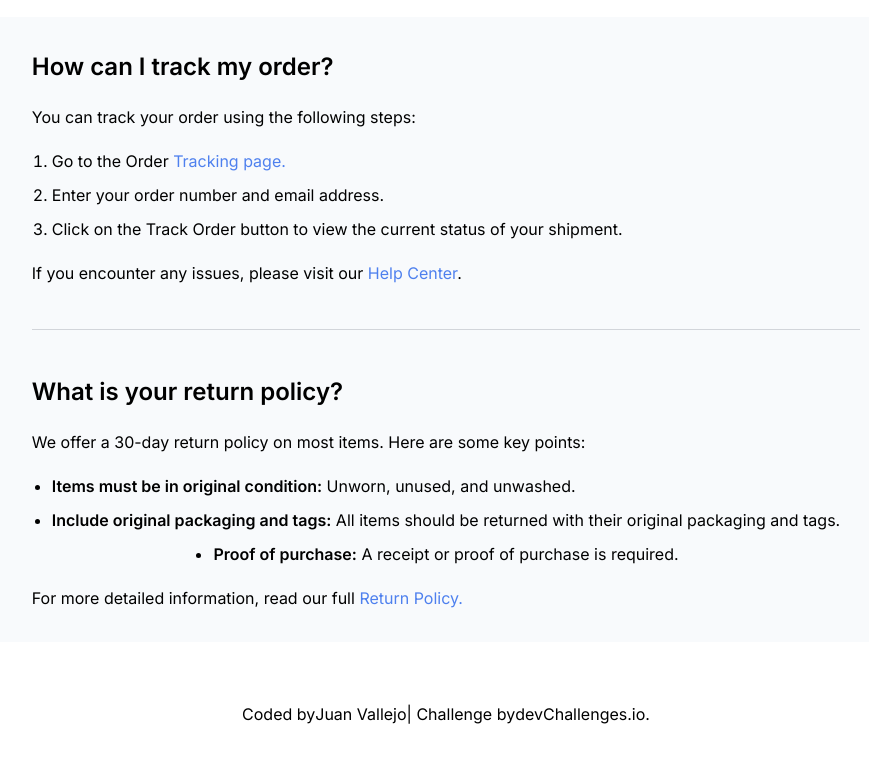
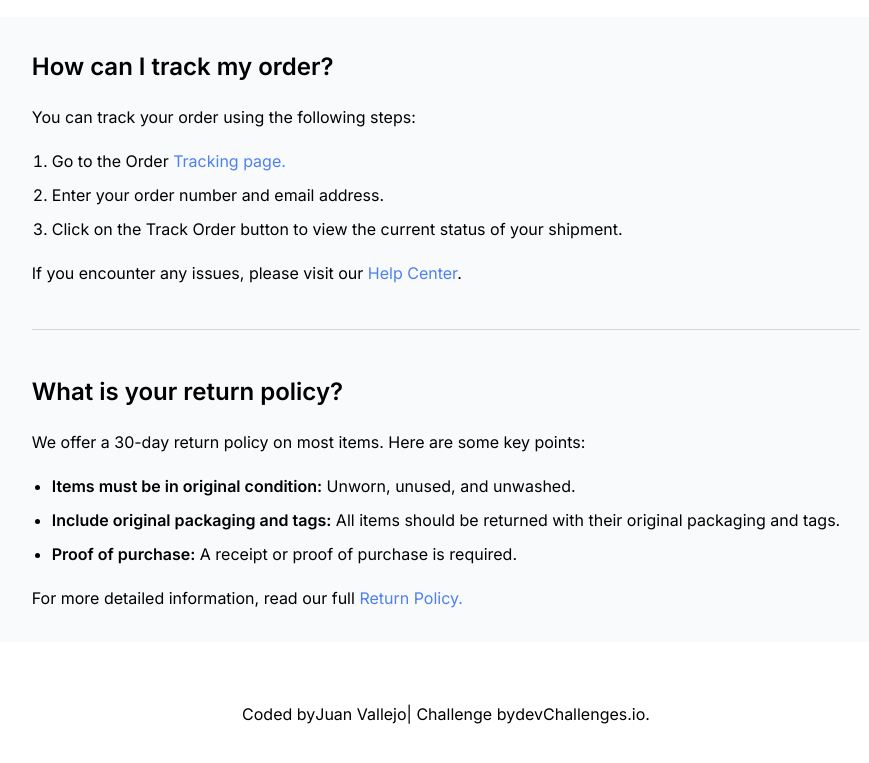
Before and after one commit to CiaoGab/faq-challenge, a website built with Vite: page index.html in a window 1280 px wide. Shown: the part 113-876 px from the top of the page, without its empty margins (194-1063 px from the left). Built offline with nearby package versions, Linux system fonts and the light colour scheme.

Commit message:
fix: remove unnecessary responsive class from return policy list item

```diff
--- a/index.html
+++ b/index.html
@@ -73,7 +73,7 @@
             >
             All items should be returned with their original packaging and tags.
           </li>
-          <li class="mx-5 sm:mx-auto">
+          <li class="mx-5">
             <span class="font-semibold">Proof of purchase:</span> A receipt or
             proof of purchase is required.
           </li>
```
